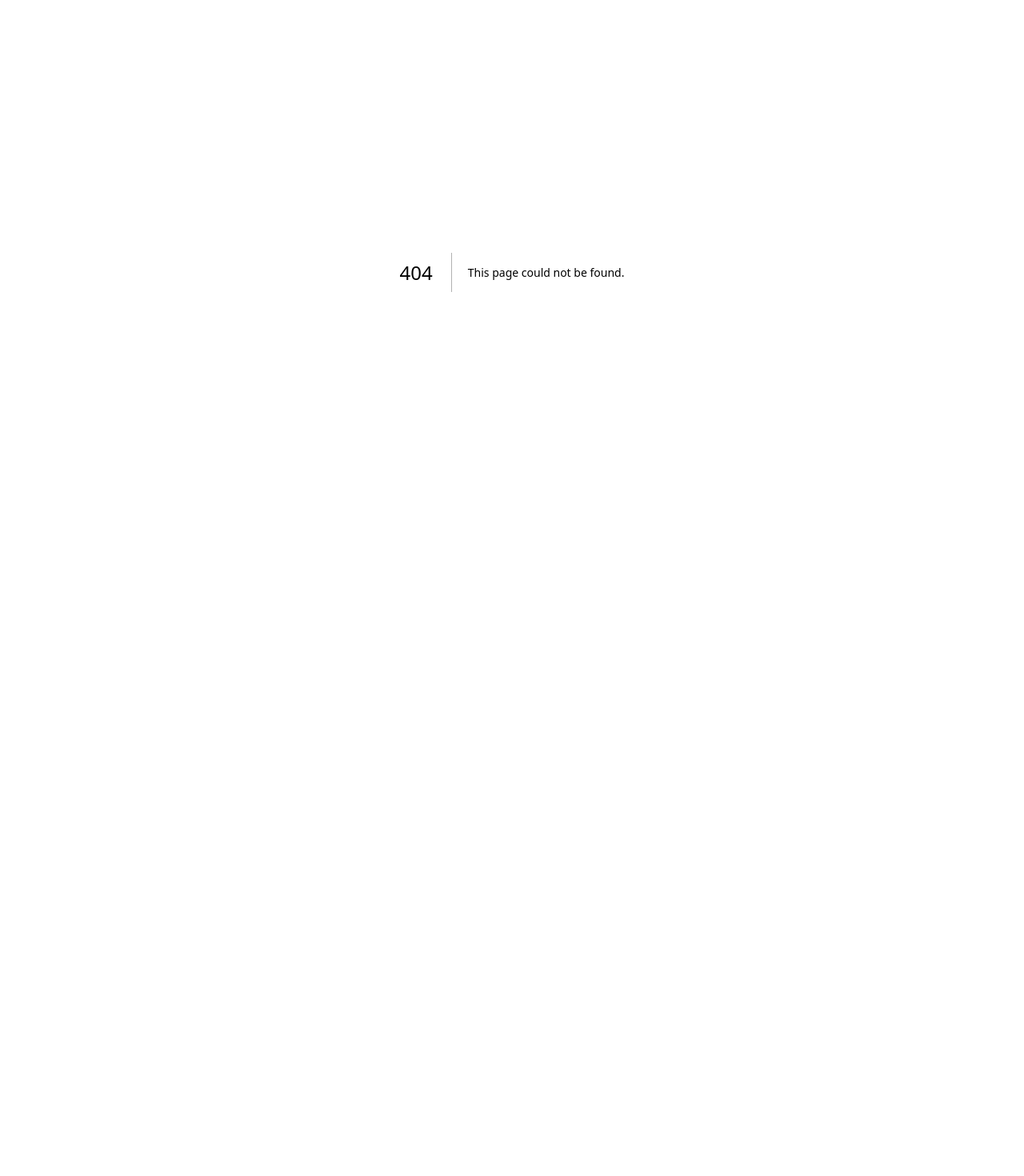
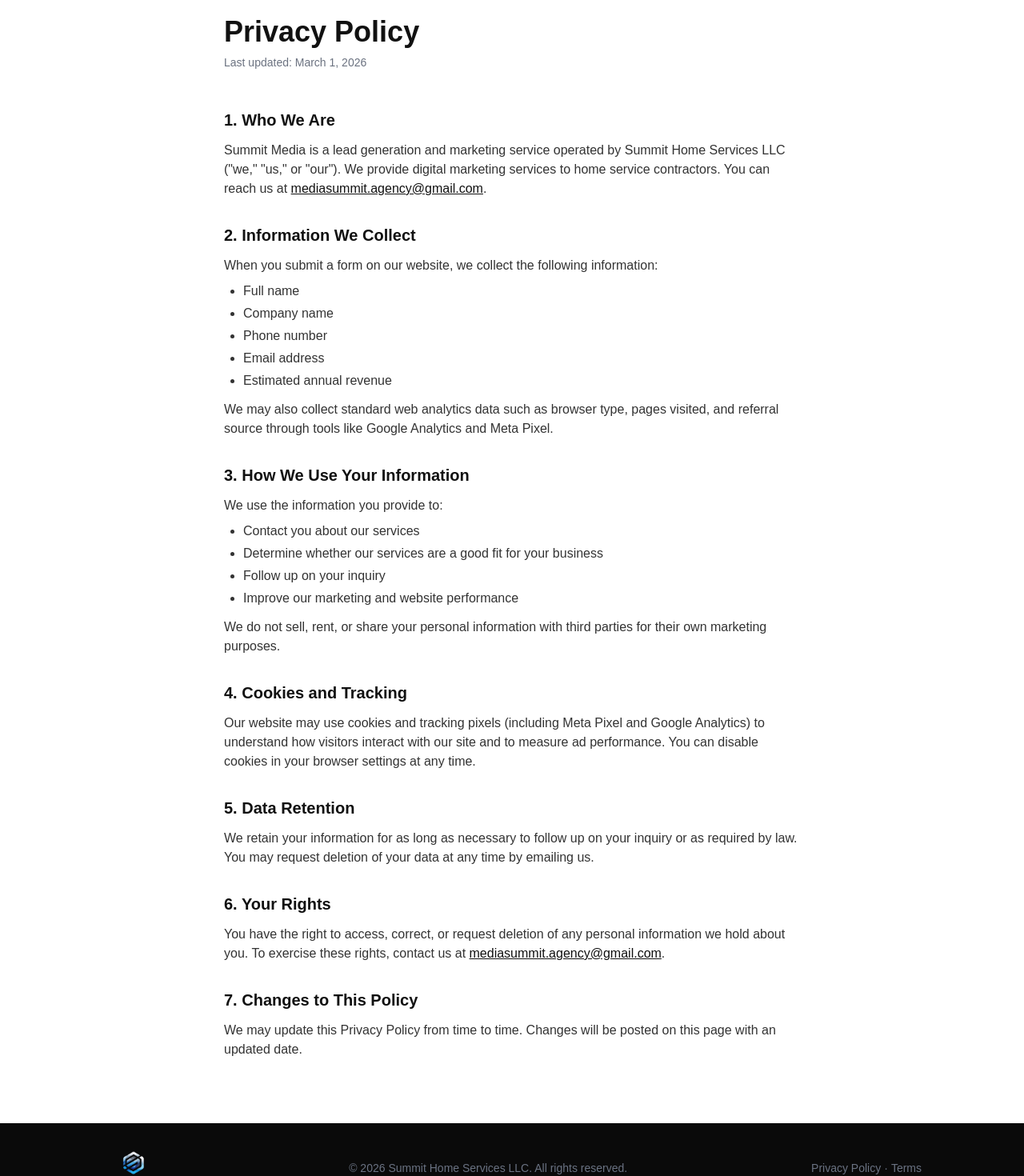
Before and after one commit to mediasummitagency/summitmedia, a Next.js app: page /privacy in a window 1280 px wide. Before the commit this address had no page. Shown: the part 60-1530 px from the top of the page at 80% size. Before the commit the page ends 800 px from the top, so only its background shows below. Built offline with nearby package versions, Linux system fonts and the light colour scheme; a web font is replaced by a local one.

Commit message:
Add Privacy Policy and Terms of Service pages, update footer links
- Add /privacy and /terms static pages with full legal content
- Update footer Privacy Policy and Terms links from # to /privacy and /terms

Co-Authored-By: Claude Sonnet 4.6 <noreply@anthropic.com>

```diff
--- /dev/null
+++ b/src/app/privacy/page.tsx
@@ -0,0 +1,73 @@
+import { Footer } from "@/components/sections/Footer";
+
+export const metadata = {
+  title: "Privacy Policy | Summit Media",
+};
+
+export default function PrivacyPolicy() {
+  return (
+    <>
+      <main className="min-h-screen bg-white">
+        <div className="max-w-3xl mx-auto px-6 py-20">
+          <h1 className="text-4xl font-bold text-[#111111] mb-2">Privacy Policy</h1>
+          <p className="text-sm text-[#6B7280] mb-12">Last updated: March 1, 2026</p>
+
+          <div className="prose prose-neutral max-w-none text-[#333333] space-y-8">
+
+            <section>
+              <h2 className="text-xl font-semibold text-[#111111] mb-3">1. Who We Are</h2>
+              <p>Summit Media is a lead generation and marketing service operated by Summit Home Services LLC ("we," "us," or "our"). We provide digital marketing services to home service contractors. You can reach us at <a href="mailto:mediasummit.agency@gmail.com" className="text-[#111111] underline">mediasummit.agency@gmail.com</a>.</p>
+            </section>
+
+            <section>
+              <h2 className="text-xl font-semibold text-[#111111] mb-3">2. Information We Collect</h2>
+              <p>When you submit a form on our website, we collect the following information:</p>
+              <ul className="list-disc pl-6 mt-2 space-y-1">
+                <li>Full name</li>
+                <li>Company name</li>
+                <li>Phone number</li>
+                <li>Email address</li>
+                <li>Estimated annual revenue</li>
+              </ul>
+              <p className="mt-3">We may also collect standard web analytics data such as browser type, pages visited, and referral source through tools like Google Analytics and Meta Pixel.</p>
+            </section>
+
+            <section>
+              <h2 className="text-xl font-semibold text-[#111111] mb-3">3. How We Use Your Information</h2>
+              <p>We use the information you provide to:</p>
+              <ul className="list-disc pl-6 mt-2 space-y-1">
+                <li>Contact you about our services</li>
+                <li>Determine whether our services are a good fit for your business</li>
+                <li>Follow up on your inquiry</li>
+                <li>Improve our marketing and website performance</li>
+              </ul>
+              <p className="mt-3">We do not sell, rent, or share your personal information with third parties for their own marketing purposes.</p>
+            </section>
+
+            <section>
+              <h2 className="text-xl font-semibold text-[#111111] mb-3">4. Cookies and Tracking</h2>
+              <p>Our website may use cookies and tracking pixels (including Meta Pixel and Google Analytics) to understand how visitors interact with our site and to measure ad performance. You can disable cookies in your browser settings at any time.</p>
+            </section>
+
+            <section>
+              <h2 className="text-xl font-semibold text-[#111111] mb-3">5. Data Retention</h2>
+              <p>We retain your information for as long as necessary to follow up on your inquiry or as required by law. You may request deletion of your data at any time by emailing us.</p>
+            </section>
+
+            <section>
+              <h2 className="text-xl font-semibold text-[#111111] mb-3">6. Your Rights</h2>
+              <p>You have the right to access, correct, or request deletion of any personal information we hold about you. To exercise these rights, contact us at <a href="mailto:mediasummit.agency@gmail.com" className="text-[#111111] underline">mediasummit.agency@gmail.com</a>.</p>
+            </section>
+
+            <section>
+              <h2 className="text-xl font-semibold text-[#111111] mb-3">7. Changes to This Policy</h2>
+              <p>We may update this Privacy Policy from time to time. Changes will be posted on this page with an updated date.</p>
+            </section>
+
+          </div>
+        </div>
+      </main>
+      <Footer />
+    </>
+  );
+}
--- /dev/null
+++ b/src/app/terms/page.tsx
@@ -0,0 +1,58 @@
+import { Footer } from "@/components/sections/Footer";
+
+export const metadata = {
+  title: "Terms of Service | Summit Media",
+};
+
+export default function TermsOfService() {
+  return (
+    <>
+      <main className="min-h-screen bg-white">
+        <div className="max-w-3xl mx-auto px-6 py-20">
+          <h1 className="text-4xl font-bold text-[#111111] mb-2">Terms of Service</h1>
+          <p className="text-sm text-[#6B7280] mb-12">Last updated: March 1, 2026</p>
+
+          <div className="prose prose-neutral max-w-none text-[#333333] space-y-8">
+
+            <section>
+              <h2 className="text-xl font-semibold text-[#111111] mb-3">1. Agreement</h2>
+              <p>By accessing summitmedia.co or submitting a form on this website, you agree to these Terms of Service. This site is operated by Summit Home Services LLC. If you do not agree to these terms, please do not use this site.</p>
+            </section>
+
+            <section>
+              <h2 className="text-xl font-semibold text-[#111111] mb-3">2. Services</h2>
+              <p>Summit Media provides digital lead generation and marketing services to home service contractors. Submitting a form on this website constitutes an inquiry only and does not create a service agreement. A separate written agreement will be established before any paid services begin.</p>
+            </section>
+
+            <section>
+              <h2 className="text-xl font-semibold text-[#111111] mb-3">3. No Guarantees</h2>
+              <p>While we stand behind our system and offer a performance-based model, results will vary depending on your market, trade, responsiveness, and other factors outside our control. Nothing on this website constitutes a guarantee of specific results.</p>
+            </section>
+
+            <section>
+              <h2 className="text-xl font-semibold text-[#111111] mb-3">4. Intellectual Property</h2>
+              <p>All content on this website including text, graphics, and code is the property of Summit Home Services LLC. You may not reproduce or distribute any content without written permission.</p>
+            </section>
+
+            <section>
+              <h2 className="text-xl font-semibold text-[#111111] mb-3">5. Limitation of Liability</h2>
+              <p>Summit Home Services LLC is not liable for any indirect, incidental, or consequential damages arising from your use of this website or our services. Our total liability in any matter is limited to the amount paid for services in the preceding 30 days.</p>
+            </section>
+
+            <section>
+              <h2 className="text-xl font-semibold text-[#111111] mb-3">6. Governing Law</h2>
+              <p>These terms are governed by the laws of the State of New Jersey. Any disputes shall be resolved in the courts of Monmouth County, New Jersey.</p>
+            </section>
+
+            <section>
+              <h2 className="text-xl font-semibold text-[#111111] mb-3">7. Contact</h2>
+              <p>For any questions about these terms, contact us at <a href="mailto:mediasummit.agency@gmail.com" className="text-[#111111] underline">mediasummit.agency@gmail.com</a>.</p>
+            </section>
+
+          </div>
+        </div>
+      </main>
+      <Footer />
+    </>
+  );
+}
--- a/src/components/sections/Footer.tsx
+++ b/src/components/sections/Footer.tsx
@@ -13,11 +13,11 @@ export function Footer() {
         </span>
 
         <div className="flex items-center gap-1 text-sm">
-          <a href="#" className="text-gray-500 hover:text-white transition-colors">
+          <a href="/privacy" className="text-gray-500 hover:text-white transition-colors">
             Privacy Policy
           </a>
           <span className="text-gray-500">·</span>
-          <a href="#" className="text-gray-500 hover:text-white transition-colors">
+          <a href="/terms" className="text-gray-500 hover:text-white transition-colors">
             Terms
           </a>
         </div>
```
